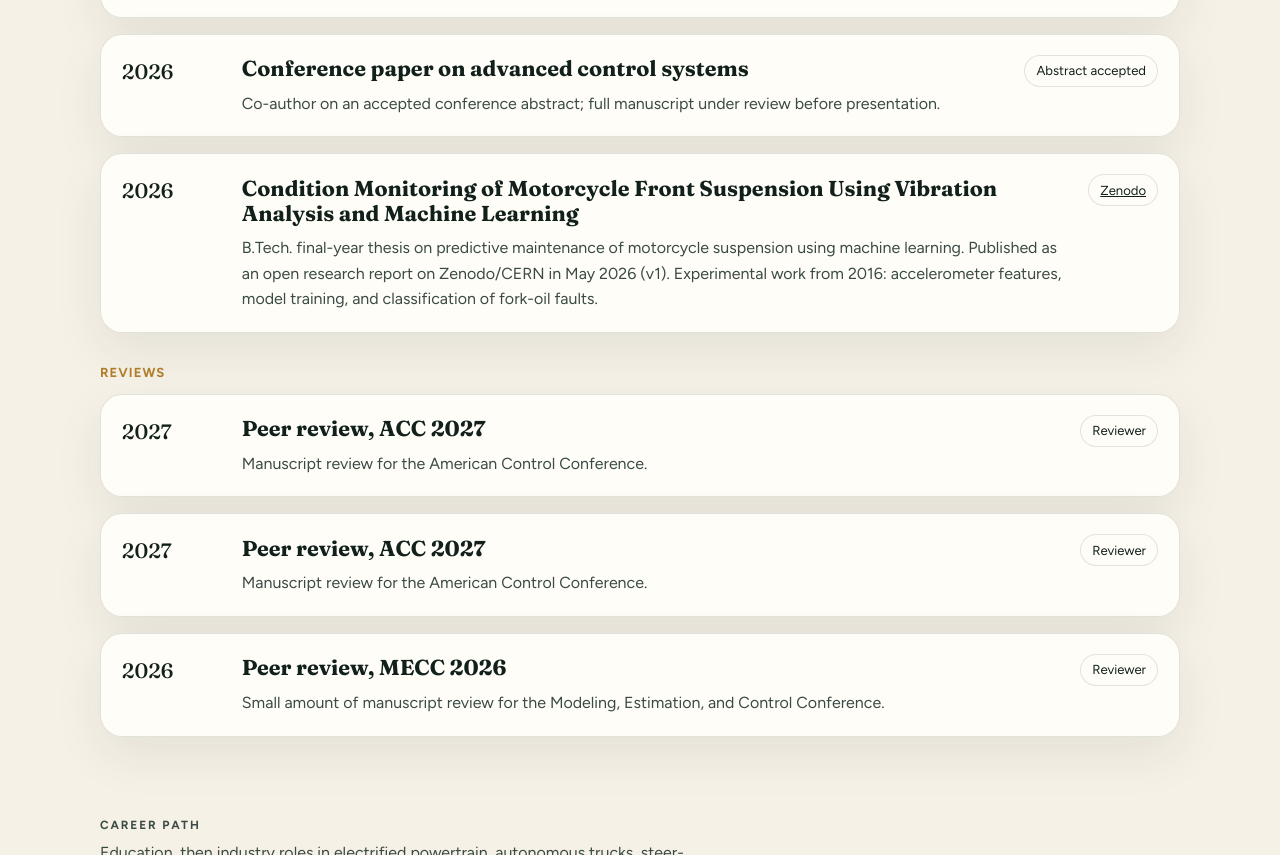
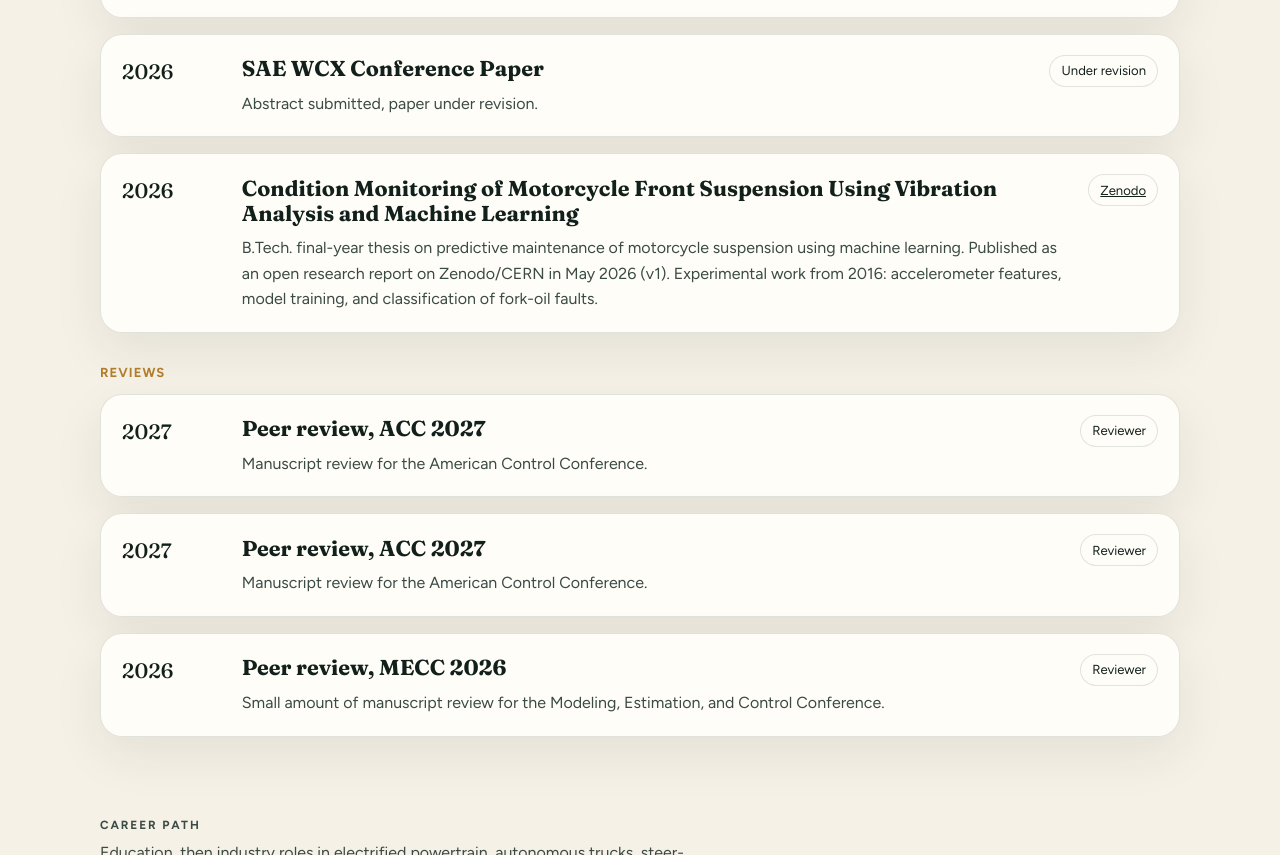
Before and after one commit to karreng0318/karreng0318.github.io, a plain HTML site: page index.html in a window 1280 px wide. Shown: the part 3827-4682 px from the top of the page. Drawn offline with Linux system fonts and the light colour scheme.

Commit message:
Rename SAE WCX authorship entry and mark under revision.
Retitle the former advanced-control conference item to SAE WCX Conference Paper and set status to abstract submitted, paper under revision on the full site and embeds.

```diff
--- a/index.html
+++ b/index.html
@@ -249,10 +249,10 @@
           <article class="card pub-item">
             <div class="year">2026</div>
             <div>
-              <h3>Conference paper on advanced control systems</h3>
-              <p>Co-author on an accepted conference abstract; full manuscript under review before presentation.</p>
+              <h3>SAE WCX Conference Paper</h3>
+              <p>Abstract submitted, paper under revision.</p>
             </div>
-            <span class="tag">Abstract accepted</span>
+            <span class="tag">Under revision</span>
           </article>
           <article class="card pub-item">
             <div class="year">2026</div>
```
Also changed, not shown: embed-host/index.html (+3 -3 lines), embed.html (+3 -3 lines).
